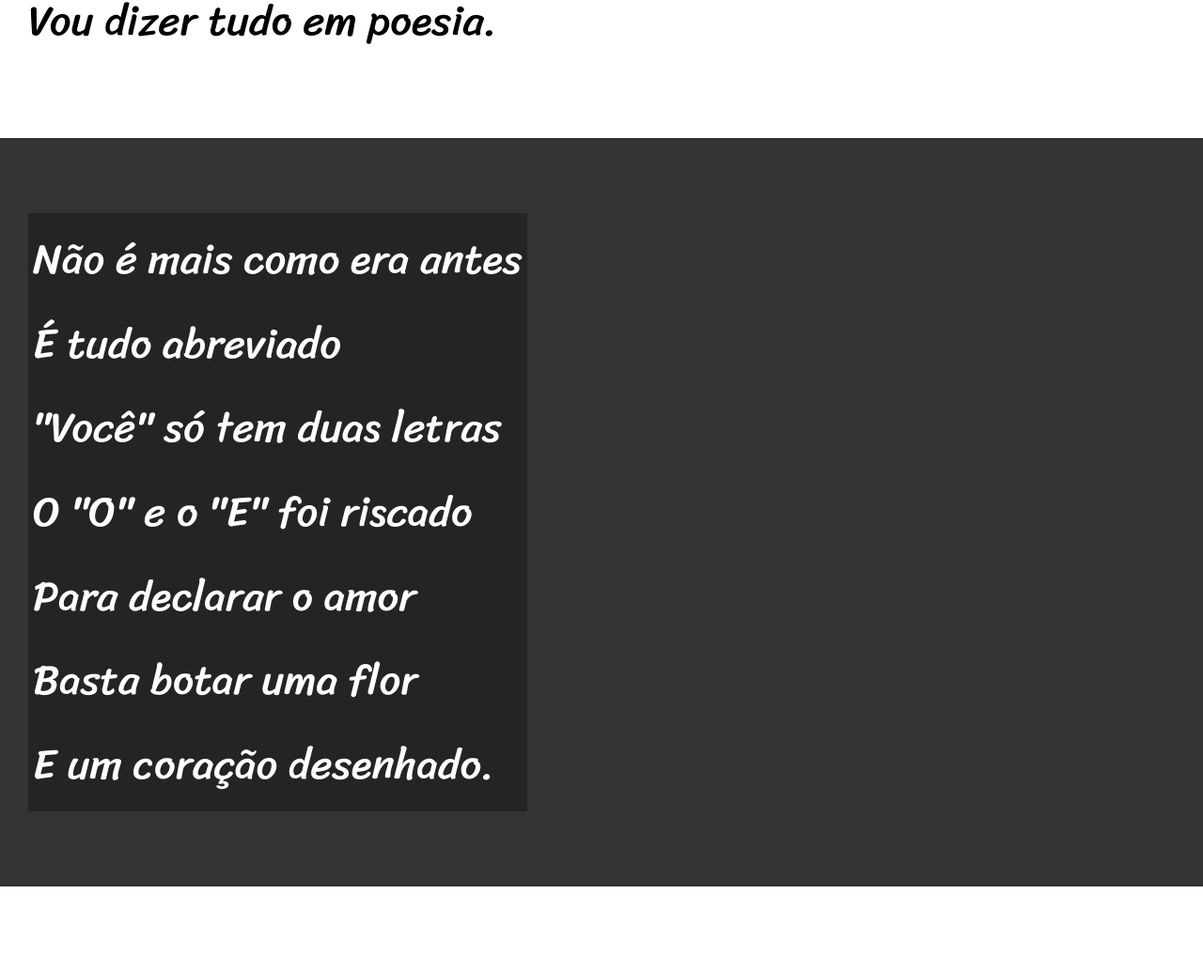
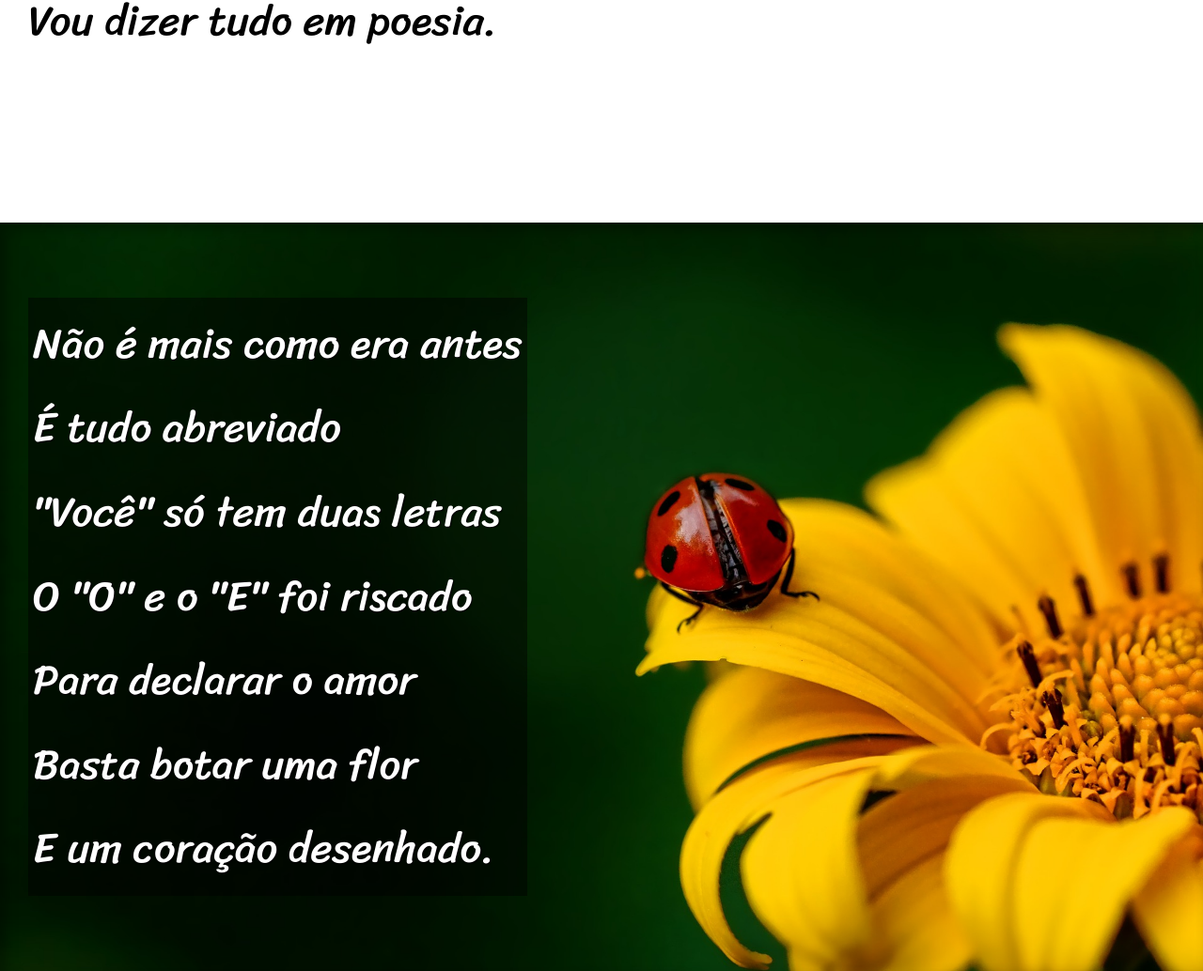
Before and after one commit to Atutu2007/estudos, a plain HTML site: page desafio12/index.html in a window 1280 px wide. Shown: the part 962-1996 px from the top of the page at 94% size. Drawn offline with Linux system fonts and the light colour scheme.

Commit message:
efeito paralex

```diff
--- a/desafio12/estilo/style.css
+++ b/desafio12/estilo/style.css
@@ -69,13 +69,34 @@ section.normal{
 section.imagem{
     background-color: rgb(51, 51, 51);
     color: white;
+     box-shadow: inset 6px 6px 13px 0px rgba(0, 0, 0, 0.34);
+     background-size: cover;
+     background-attachment: fixed;
 
 }
 
+section > p{
+    padding-bottom: 2em;
+}
+
 section.imagem > p{
-    background-color: rgba(0, 0, 0, 0.299);
+    background-color: rgba(0, 0, 0, 0.475);
     display: inline-block;
     padding: 5px;
+    text-shadow: 1px 1px 1px black;
+
+}
+
+section#img01{
+    background-image: url('../imagens/background001.jpg');
+    background-position: right center;
+
+}
+
+section#img02{
+    background-image: url('../imagens/background002.jpg');
+    background-position: right center;
+
 }
 
 footer{
--- a/desafio12/index.html
+++ b/desafio12/index.html
@@ -27,7 +27,7 @@
         </p>
     </section>
 
-    <section class="imagem">
+    <section class="imagem" id="img01">
         <p>
             Não é mais como era antes <br>
             É tudo abreviado <br>
@@ -62,7 +62,7 @@
      </p>
     </section>
 
-    <section class="imagem">
+    <section class="imagem" id="img02">
         <p>
             Tenho saudade das cartas <br>
             Escritas com a própria mão <br>
```
